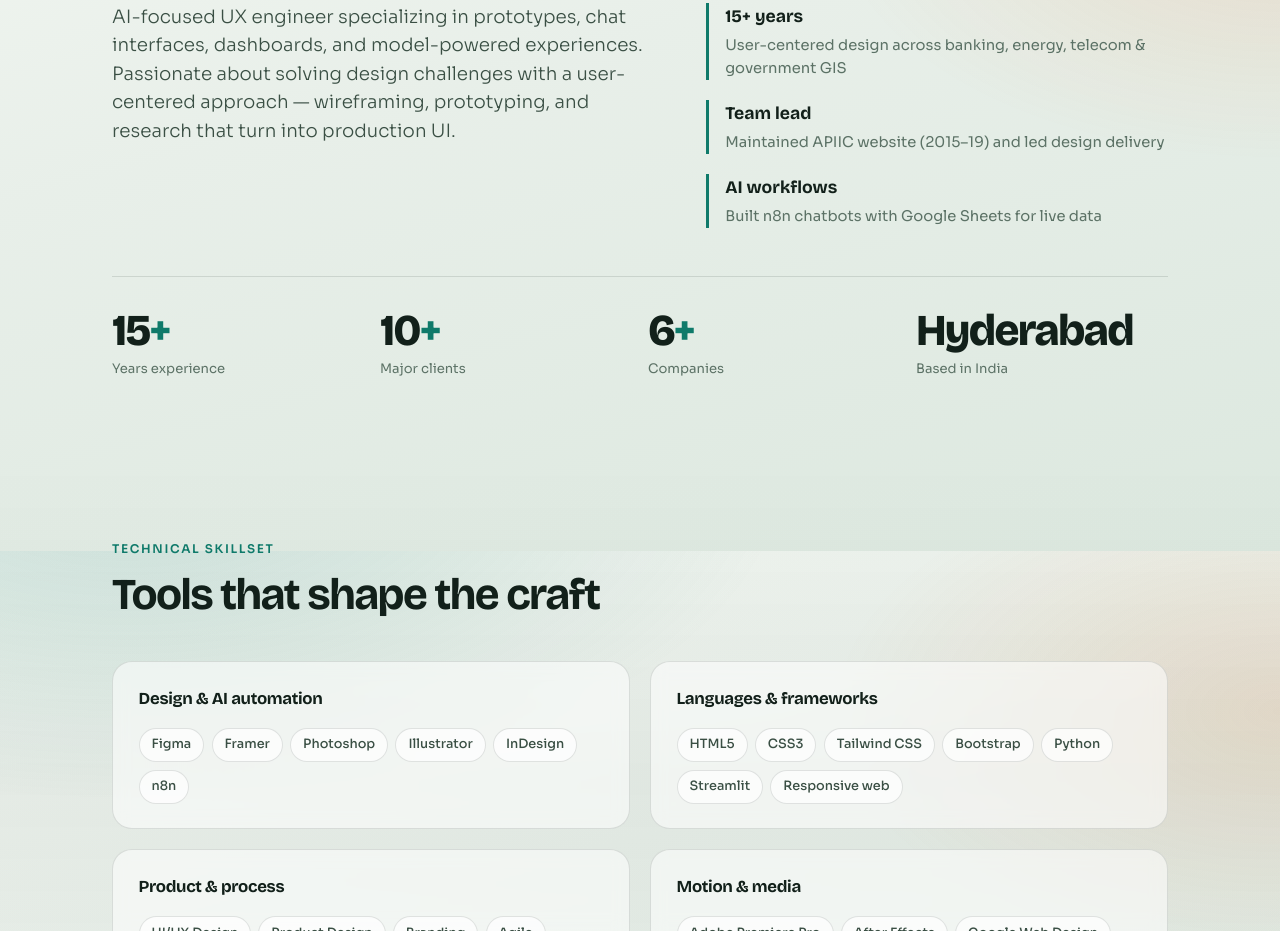
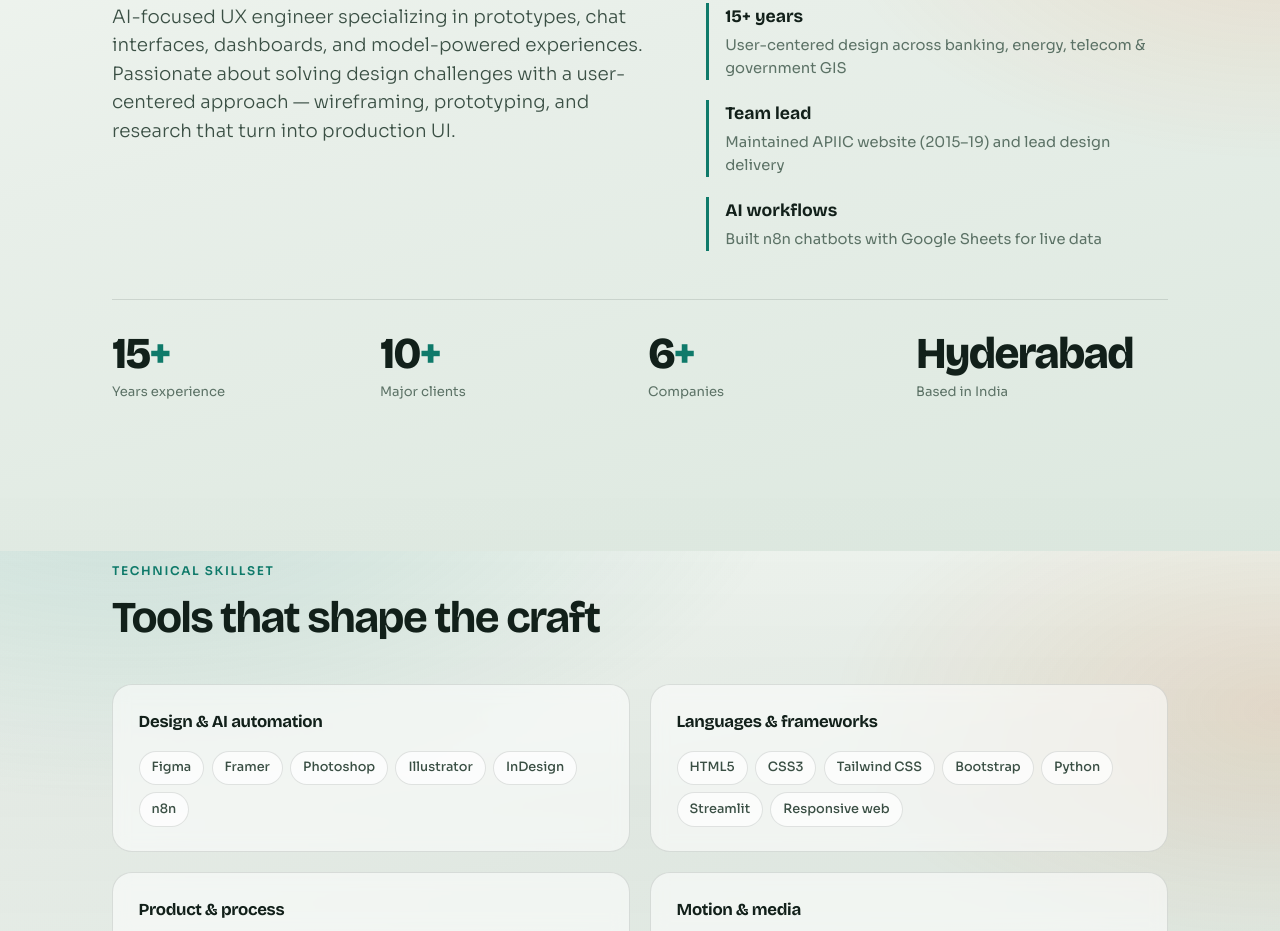
Before and after one commit to mastans22602/mastan-portfolio, a plain HTML site: page index.html in a window 1280 px wide. Shown: the part 1049-1980 px from the top of the page. Drawn offline with nearby package versions, Linux system fonts and the light colour scheme; animation ran at ten frames a second.

Commit message:
Update index.html
lead spell correction

```diff
--- a/index.html
+++ b/index.html
@@ -99,7 +99,7 @@
             </li>
             <li>
               <strong>Team lead</strong>
-              <span>Maintained APIIC website (2015–19) and led design delivery</span>
+              <span>Maintained APIIC website (2015–19) and lead design delivery</span>
             </li>
             <li>
               <strong>AI workflows</strong>
```
